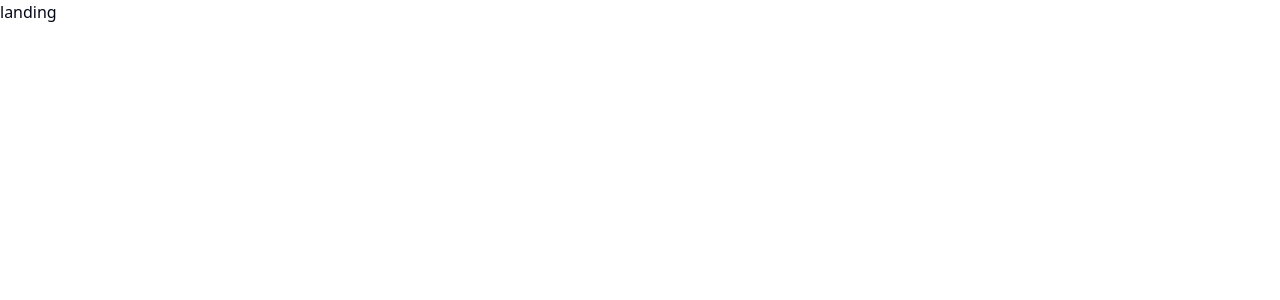
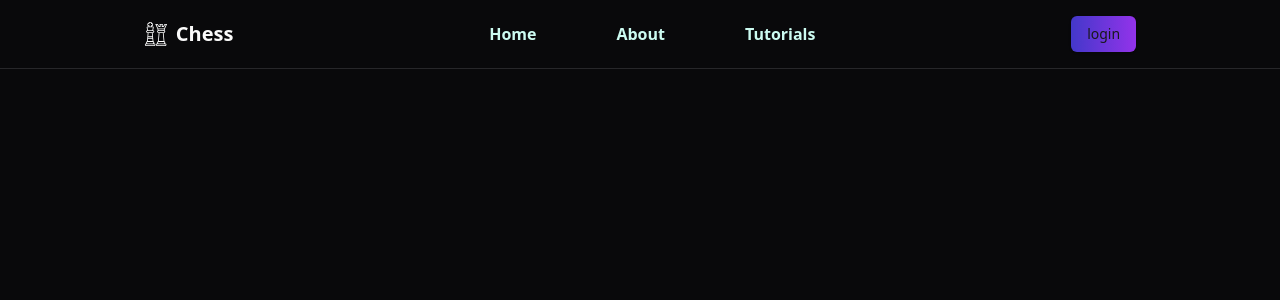
Before and after one commit to jashandeep31/chess, a React (Vite) app in the folder frontend/: page / in a window 1280 px wide. Shown: the top 300 px of the page. Built offline with nearby package versions, Linux system fonts and the light colour scheme.

Commit message:
Update:Fronted

```diff
--- a/frontend/index.html
+++ b/frontend/index.html
@@ -17,7 +17,7 @@
     <meta name="viewport" content="width=device-width, initial-scale=1.0" />
     <title>Chess</title>
   </head>
-  <body>
+  <body class="dark">
     <div id="root"></div>
     <script type="module" src="/src/main.tsx"></script>
   </body>
--- a/frontend/package.json
+++ b/frontend/package.json
@@ -23,7 +23,7 @@
   },
   "devDependencies": {
     "@eslint/js": "^9.9.0",
-    "@types/node": "^22.5.1",
+    "@types/node": "^22.5.5",
     "@types/react": "^18.3.3",
     "@types/react-dom": "^18.3.0",
     "@vitejs/plugin-react-swc": "^3.5.0",
--- a/frontend/src/assets/styles/index.css
+++ b/frontend/src/assets/styles/index.css
@@ -1,54 +1,61 @@
 @tailwind base;
 @tailwind components;
 @tailwind utilities;
+
+* {
+  font-family: system-ui, -apple-system, BlinkMacSystemFont, "Segoe UI", Roboto,
+    Oxygen, Ubuntu, Cantarell, "Open Sans", "Helvetica Neue", sans-serif;
+}
+
 @layer base {
   :root {
     --background: 0 0% 100%;
-    --foreground: 222.2 84% 4.9%;
+    --foreground: 240 10% 3.9%;
     --card: 0 0% 100%;
-    --card-foreground: 222.2 84% 4.9%;
+    --card-foreground: 240 10% 3.9%;
     --popover: 0 0% 100%;
-    --popover-foreground: 222.2 84% 4.9%;
-    --primary: 222.2 47.4% 11.2%;
-    --primary-foreground: 210 40% 98%;
-    --secondary: 210 40% 96.1%;
-    --secondary-foreground: 222.2 47.4% 11.2%;
-    --muted: 210 40% 96.1%;
-    --muted-foreground: 215.4 16.3% 46.9%;
-    --accent: 210 40% 96.1%;
-    --accent-foreground: 222.2 47.4% 11.2%;
+    --popover-foreground: 240 10% 3.9%;
+    --primary: 240 5.9% 10%;
+    --primary-foreground: 0 0% 98%;
+    --secondary: 240 4.8% 95.9%;
+    --secondary-foreground: 240 5.9% 10%;
+    --muted: 240 4.8% 95.9%;
+    --muted-foreground: 240 3.8% 46.1%;
+    --accent: 240 4.8% 95.9%;
+    --accent-foreground: 240 5.9% 10%;
     --destructive: 0 84.2% 60.2%;
-    --destructive-foreground: 210 40% 98%;
-    --border: 214.3 31.8% 91.4%;
-    --input: 214.3 31.8% 91.4%;
-    --ring: 222.2 84% 4.9%;
+    --destructive-foreground: 0 0% 98%;
+    --border: 240 5.9% 90%;
+    --input: 240 5.9% 90%;
+    --ring: 240 5.9% 10%;
+    --radius: 0.5rem;
     --chart-1: 12 76% 61%;
     --chart-2: 173 58% 39%;
     --chart-3: 197 37% 24%;
     --chart-4: 43 74% 66%;
     --chart-5: 27 87% 67%;
-    --radius: 0.5rem;
   }
+
   .dark {
-    --background: 222.2 84% 4.9%;
-    --foreground: 210 40% 98%;
-    --card: 222.2 84% 4.9%;
-    --card-foreground: 210 40% 98%;
-    --popover: 222.2 84% 4.9%;
-    --popover-foreground: 210 40% 98%;
-    --primary: 210 40% 98%;
-    --primary-foreground: 222.2 47.4% 11.2%;
-    --secondary: 217.2 32.6% 17.5%;
-    --secondary-foreground: 210 40% 98%;
-    --muted: 217.2 32.6% 17.5%;
-    --muted-foreground: 215 20.2% 65.1%;
-    --accent: 217.2 32.6% 17.5%;
-    --accent-foreground: 210 40% 98%;
+    --background: 240 10% 3.9%;
+    --foreground: 0 0% 98%;
+    --card: 240 10% 3.9%;
+    --card-foreground: 0 0% 98%;
+    --popover: 240 10% 3.9%;
+    --popover-foreground: 0 0% 98%;
+    --primary: 0 0% 98%;
+    --primary-foreground: 240 5.9% 10%;
+    --secondary: 240 3.7% 15.9%;
+    --secondary-foreground: 0 0% 98%;
+    --muted: 240 3.7% 15.9%;
+    --muted-foreground: 240 5% 64.9%;
+    --accent: 240 3.7% 15.9%;
+    --accent-foreground: 0 0% 98%;
     --destructive: 0 62.8% 30.6%;
-    --destructive-foreground: 210 40% 98%;
-    --border: 217.2 32.6% 17.5%;
-    --input: 217.2 32.6% 17.5%;
-    --ring: 212.7 26.8% 83.9%;
+    --destructive-foreground: 0 0% 98%;
+    --border: 240 3.7% 15.9%;
+    --input: 240 3.7% 15.9%;
+    --ring: 240 4.9% 83.9%;
     --chart-1: 220 70% 50%;
     --chart-2: 160 60% 45%;
     --chart-3: 30 80% 55%;
@@ -56,6 +63,7 @@
     --chart-5: 340 75% 55%;
   }
 }
+
 @layer base {
   * {
     @apply border-border;
--- a/frontend/src/pages/landing/Landing.tsx
+++ b/frontend/src/pages/landing/Landing.tsx
@@ -1,5 +1,15 @@
+import Navbar from "./components/Navbar";
+
 function landing() {
-  return <div>landing</div>;
+  return (
+    <>
+      <Navbar />
+      {/* <Hero />
+      <About />
+      <Tutorials />
+      <Footer /> */}
+    </>
+  );
 }
 
 export default landing;
--- /dev/null
+++ b/frontend/src/pages/landing/components/Navbar.tsx
@@ -0,0 +1,44 @@
+import { cn } from "@/lib/utils";
+import chess from "../assets/chess.svg";
+import navLinks from "../constants";
+import { Link } from "react-router-dom";
+import { buttonVariants } from "@/components/ui/button";
+
+function Navbar() {
+  return (
+    <>
+      <nav className="w-full   p-4 flex items-center justify-around">
+        <Link
+          to={`/`}
+          className="flex items-center text-xl gap-2 cursor-pointer"
+        >
+          <img src={chess} alt="Logo" className="h-6  " />
+          <h1 className="font-semibold ">Chess</h1>
+        </Link>
+
+        <ul className="flex gap-20 dark:text-teal-100  font-bold">
+          {navLinks.map((nav) => (
+            <li key={nav.tag}>
+              <Link to={nav.link}>{nav.tag}</Link>
+            </li>
+          ))}
+        </ul>
+
+        <div>
+          <Link
+            to={`/login`}
+            className={cn(
+              buttonVariants(),
+              "bg-gradient-to-r from-indigo-700 to-purple-600"
+            )}
+          >
+            login
+          </Link>
+        </div>
+      </nav>
+      <hr />
+    </>
+  );
+}
+
+export default Navbar;
--- /dev/null
+++ b/frontend/src/pages/landing/constants/index.ts
@@ -0,0 +1,13 @@
+const navLinks = [
+  { tag: "Home", link: "/" },
+  {
+    tag: "About",
+    link: "/",
+  },
+  {
+    tag: "Tutorials",
+    link: "/",
+  },
+];
+
+export default navLinks;
--- a/frontend/src/pages/login/Login.tsx
+++ b/frontend/src/pages/login/Login.tsx
@@ -3,7 +3,7 @@ import { cn } from "@/lib/utils";
 
 const LoginPage = () => {
   return (
-    <div className="container md:mt-12">
+    <div className="container  flex justify-center items-center h-screen">
       <a
         className={cn(buttonVariants())}
         href="http://localhost:8000/api/v1/auth/google/callback"
```
Also changed, not shown: frontend/src/pages/landing/assets/chess.svg (added), 1 other file (tests, documents, lock files or other folders).
